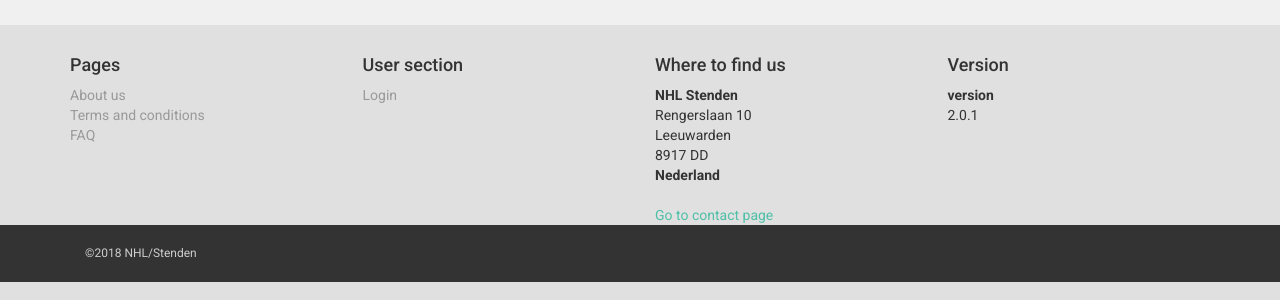
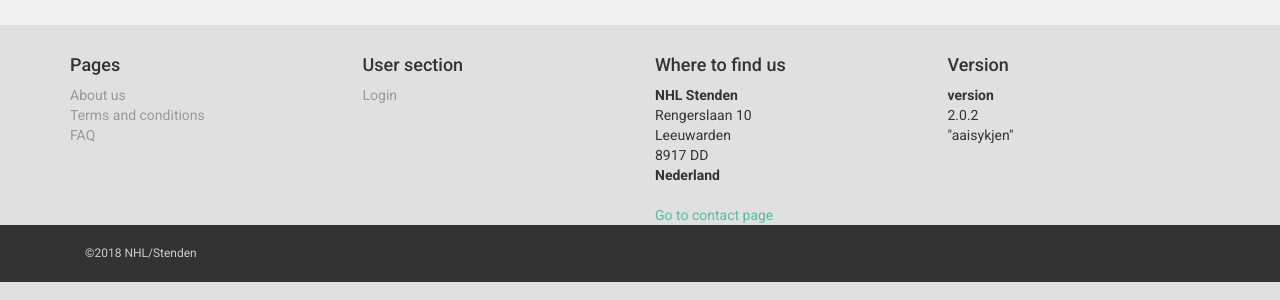
Before and after one commit to NHLStenden/Go4Security, a PHP site: page /index.php in a window 1280 px wide. Shown: the part 1079-1379 px from the top of the page. Run offline with PHP 8.4, Linux system fonts and the light colour scheme.

Commit message:
aaisykjen

```diff
--- a/includes/footer.php
+++ b/includes/footer.php
@@ -49,7 +49,7 @@ $VERSION = include('version.php');
                     <h4>Version</h4>
 
                     <p><strong>version</strong>
-                        <br>'.$VERSION['version'].'
+                        <br>'.$VERSION['version'].'<br>"'.$VERSION['name'].'"
                     </p>
                 </div>
                     <!-- /.col-md-3 -->
--- a/includes/version.php
+++ b/includes/version.php
@@ -4,6 +4,7 @@ Update this after every change in the code. The version number will show up in t
 (see also: footer.php)
 */
 return [
-    'version' => '2.0.1'
+    'version'   => '2.0.2',
+    'name'      => 'aaisykjen'
 ];
 ?>
```
